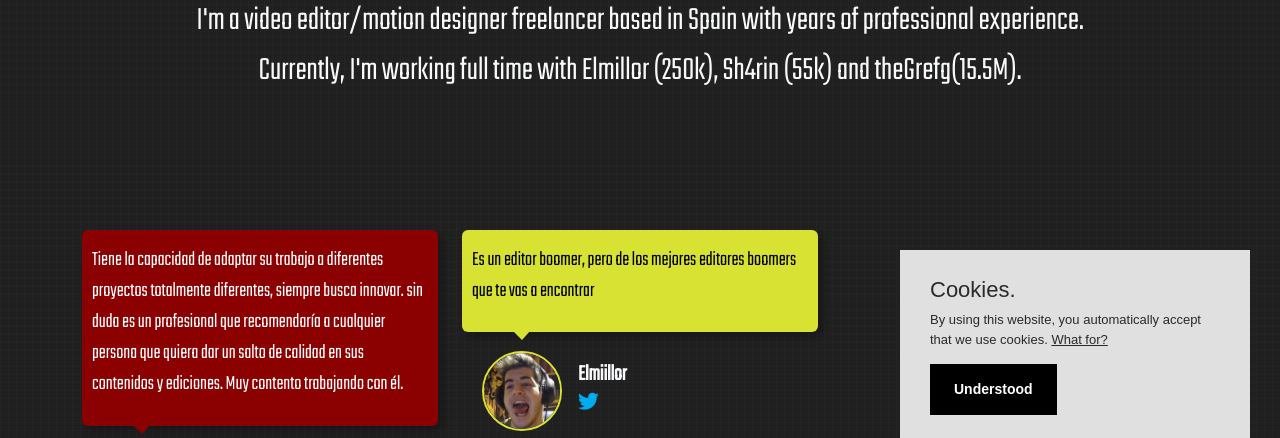
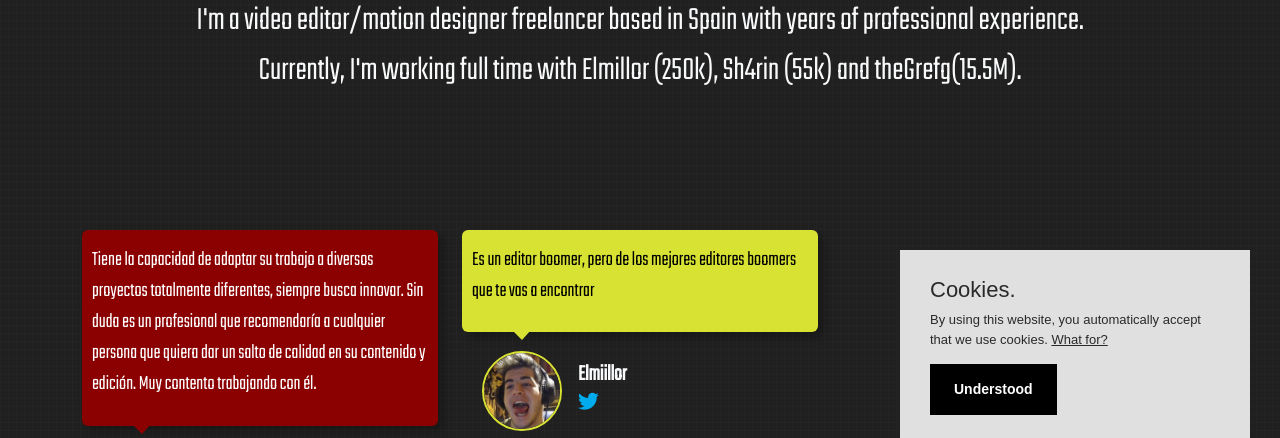
Before and after one commit to suntekvfx/suntekvfx.github.io, a plain HTML site: page index.html in a window 1280 px wide. Both pictures are taken after a click on the element "About me". Shown: the part 325-763 px from the top of the page. Drawn offline with Linux system fonts and the light colour scheme; a web font is replaced by a local one.

Commit message:
Suntek: jej

```diff
--- a/index.html
+++ b/index.html
@@ -62,7 +62,7 @@
                                     <div class="testimonial sh4rin light">
                                         <div class="content">
                                             <p class="description">
-                                                Tiene la capacidad de adaptar su trabajo a diferentes proyectos totalmente diferentes, siempre busca innovar. sin duda es un profesional que recomendaría a cualquier persona que quiera dar un salto de calidad en sus contenidos y ediciones. Muy contento trabajando con él.
+                                                Tiene la capacidad de adaptar su trabajo a diversos proyectos totalmente diferentes, siempre busca innovar. Sin duda es un profesional que recomendaría a cualquier persona que quiera dar un salto de calidad en su contenido y edición. Muy contento trabajando con él.
                                             </p>
                                         </div>
                                         <div class="d-flex align-items-center pt-1">
```
